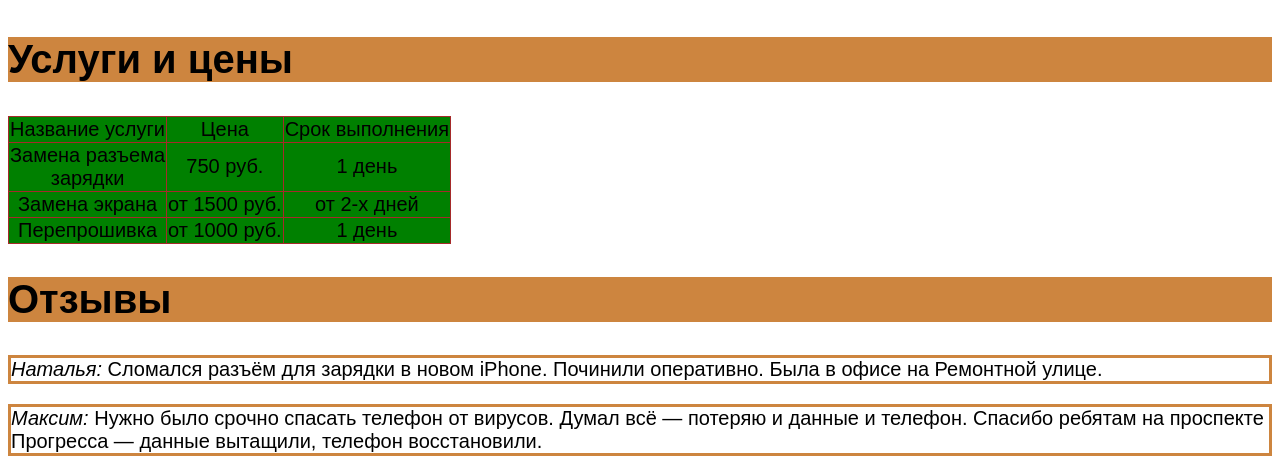
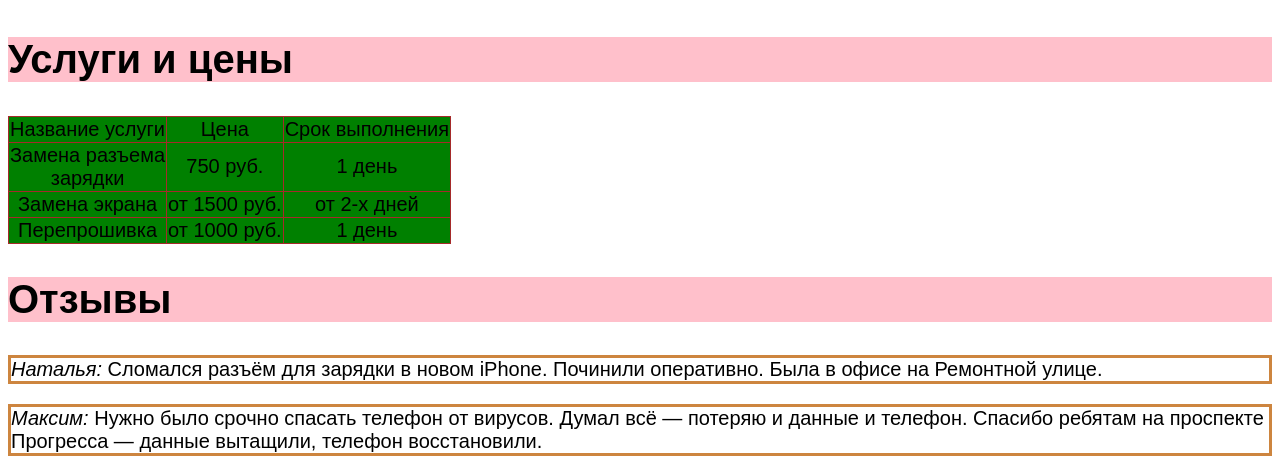
Before and after one commit to 4eh711/4.1.1, a plain HTML site: page index.html in a window 1280 px wide. Shown: the part 353-812 px from the top of the page. Drawn offline with Linux system fonts and the light colour scheme.

Commit message:
Update style.css

```diff
--- a/style.css
+++ b/style.css
@@ -9,7 +9,7 @@ h1 {
 
 h2{
     font-size: 40px;
-    background-color: peru;
+    background-color: pink;
 }
 
 a {
```
